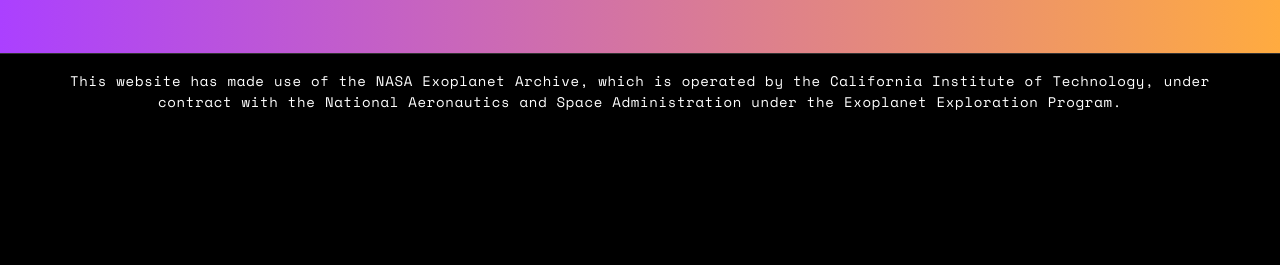
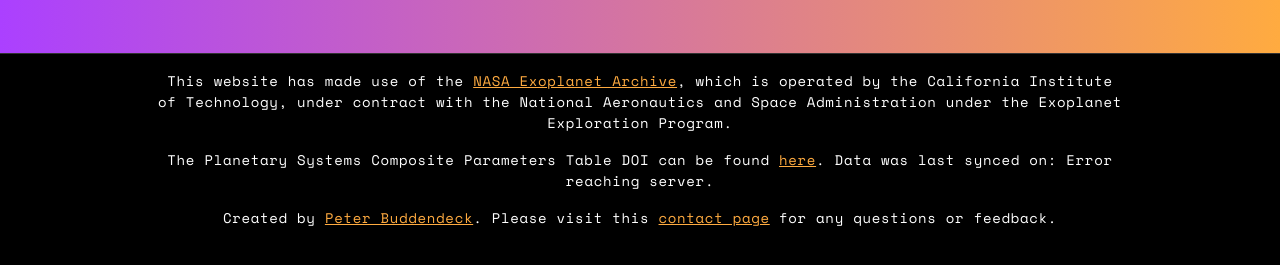
Before and after one commit to PJBuddendeck/ExoFinder, a React (Create React App) app in the folder frontend/: page / in a window 1280 px wide. Shown: the part 485-750 px from the top of the page. Built offline with nearby package versions, Linux system fonts and the light colour scheme; no server answers.

Commit message:
Added more information to footer regarding acknowledgements, contact, last time sync

```diff
--- a/frontend/src/components/ExoplanetSearch/ExoplanetSearch.js
+++ b/frontend/src/components/ExoplanetSearch/ExoplanetSearch.js
@@ -27,6 +27,7 @@
   return (
     <div id="search-container">
       <input
+        id="search-input"
         type="text"
         placeholder="Search planets..."
         value={search}
--- a/frontend/src/components/Footer/Footer.css
+++ b/frontend/src/components/Footer/Footer.css
@@ -12,8 +12,14 @@
 }
 
 .footer-container p {
-  margin: 0;
+  margin: 0 0 1rem 0;
   font-size: 0.875rem;
   letter-spacing: 0.05em;
   text-align: center;
+  padding: 0 10%;
 }
+
+.footer-container a {
+  color: #ffab40;
+  text-decoration: underline;
+}
--- a/frontend/src/components/Footer/Footer.js
+++ b/frontend/src/components/Footer/Footer.js
@@ -1,13 +1,35 @@
+import React, { useState, useEffect, memo } from 'react';
 import './Footer.css';
 import '../style.css';
 
-function App() {
+const Footer = memo(() => {
+  const [syncTime, setSyncTime] = useState('Fetching...');
+
+  useEffect(() => {
+    const getStatus = async () => {
+      try {
+        const res = await fetch('/api/sync-status');
+        const data = await res.json();
+        if (data.last_sync) {
+          const date = new Date(data.last_sync);
+          setSyncTime(date.toLocaleString());
+        }
+      } catch (err) {
+        setSyncTime('Error reaching server');
+      }
+    };
+    getStatus();
+  }, []);
+
   return (
     <footer className="footer-container">
-      <p>This website has made use of the NASA Exoplanet Archive, which is operated by the California Institute of Technology,
+      <p>This website has made use of the <a href="https://exoplanetarchive.ipac.caltech.edu/" target="_blank" rel="noopener noreferrer">NASA Exoplanet Archive</a>, which is operated by the California Institute of Technology,
         under contract with the National Aeronautics and Space Administration under the Exoplanet Exploration Program.</p>
+      <p>The Planetary Systems Composite Parameters Table DOI can be found <a href="https://doi.org/10.26133/NEA13" target="_blank" rel="noopener noreferrer">here</a>.
+        Data was last synced on: <span id="last-sync">{syncTime}</span>.</p>
+      <p>Created by <a href="https://pjbuddendeck.github.io/" target="_blank" rel="noopener noreferrer">Peter Buddendeck</a>. Please visit this <a href="https://pjbuddendeck.github.io/#/contact" target="_blank" rel="noopener noreferrer">contact page</a> for any questions or feedback.</p>
     </footer>
   );
-}
+});
 
-export default App;
+export default Footer;
--- a/frontend/src/components/Header/Header.js
+++ b/frontend/src/components/Header/Header.js
@@ -2,7 +2,7 @@
 import './Header.css';
 import '../style.css';
 
-function App() {
+function Header() {
   return (
     // Added the 'header-container' class here
     <header className="header-container">
@@ -12,4 +12,4 @@
   );
 }
 
-export default App;
+export default Header;
```
Also changed, not shown: 1 other file (tests, documents, lock files or other folders).
